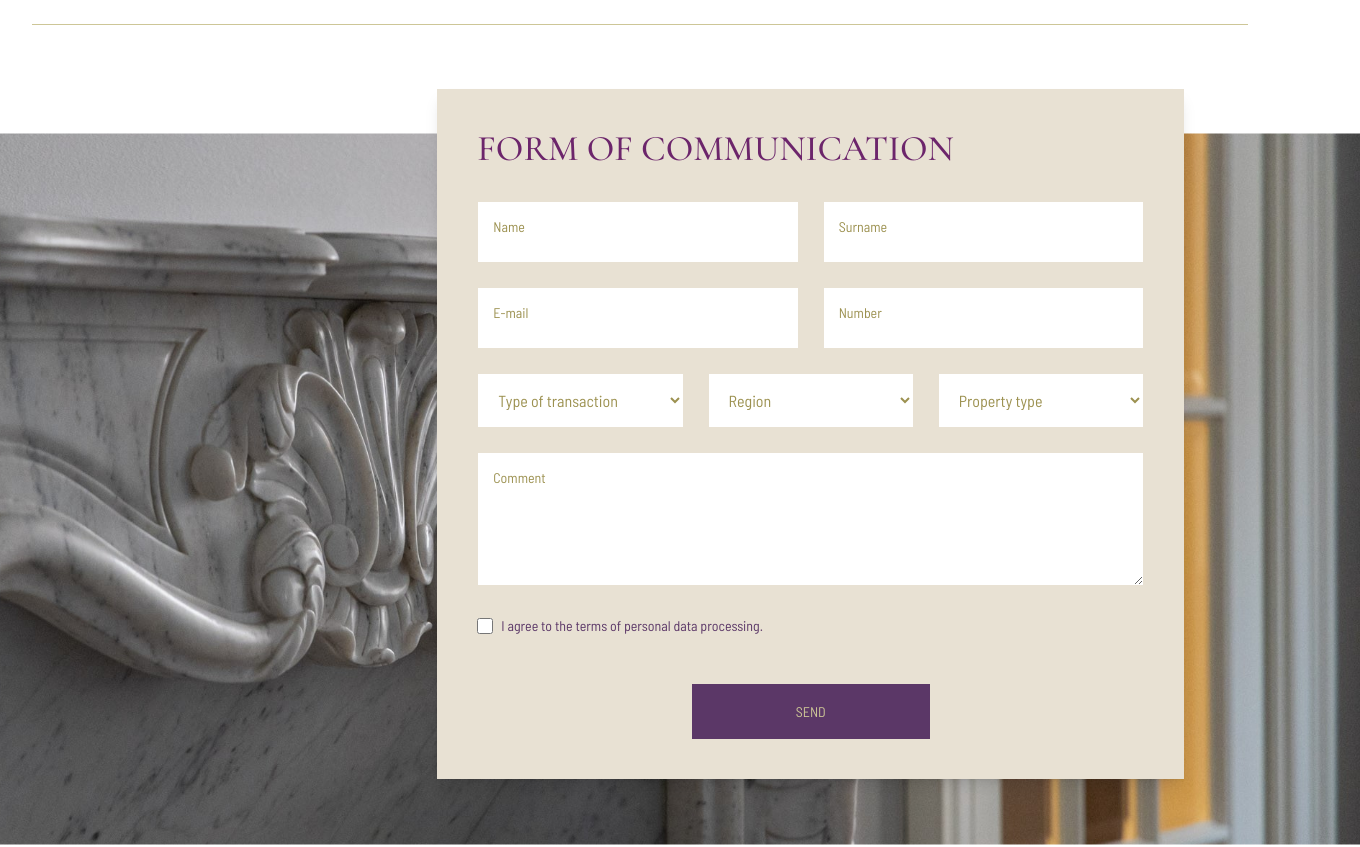
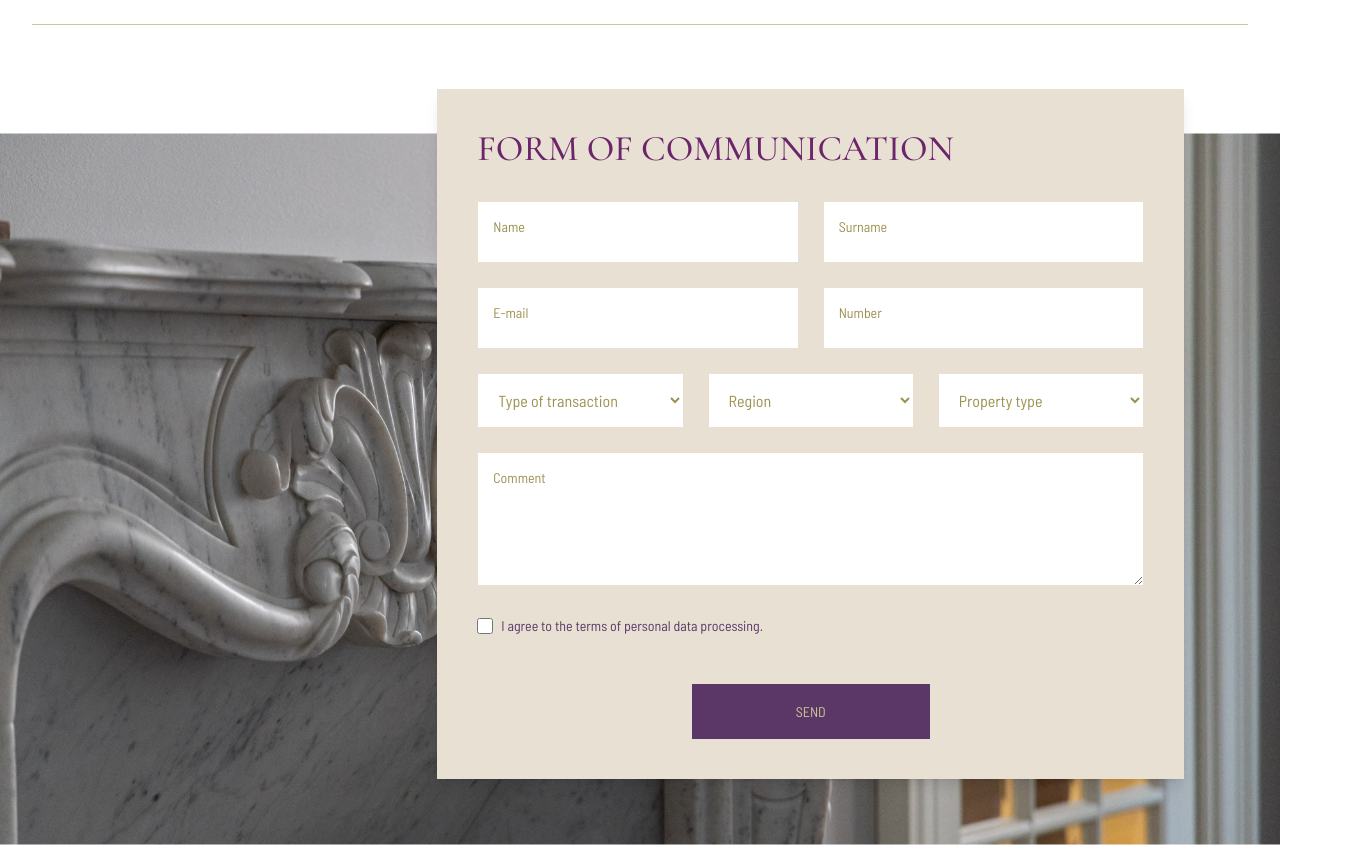
Before and after one commit to Mikelsons2003/GunaJasko, a React (Create React App) app: page / in a window 1280 px wide. Shown: the part 3680-4527 px from the top of the page, 1360 px wide, since content can reach past the window. Built offline with nearby package versions, Linux system fonts and the light colour scheme; no server answers.

Commit message:
fixing stuff

```diff
--- a/public/index.html
+++ b/public/index.html
@@ -27,7 +27,7 @@
       work correctly both with client-side routing and a non-root public URL.
       Learn how to configure a non-root public URL by running `npm run build`.
     -->
-    <title>React App</title>
+    <title>Guna Jasko</title>
   </head>
   <body>
     <noscript>You need to enable JavaScript to run this app.</noscript>
--- a/src/front-end/Website/ContactForm.js
+++ b/src/front-end/Website/ContactForm.js
@@ -24,10 +24,10 @@ export default function ContactForm() {
         <section className="bg-white w-full py-16 relative mt-16 min-h-screen">
             {/* Background Image */}
             <div
-                className="flex justify-center items-center w-[1440px] h-[711px] absolute top-1/2 left-1/2 transform -translate-x-1/2 -translate-y-1/2">
+                className="flex justify-center items-center w-full h-[711px] absolute top-1/2 left-1/2 transform -translate-x-1/2 -translate-y-1/2">
                 <LazyBackground
                     image={SazinasForma}
-                    className="w-[1440px] h-[711px]"
+                    className="w-full h-[711px]"
                 ></LazyBackground>
             </div>
 
--- a/src/front-end/Website/Objekti.js
+++ b/src/front-end/Website/Objekti.js
@@ -134,7 +134,7 @@ function Objekti() {
                         <span>&rarr;</span>
                         <span className="font-semibold">{t("objekti.liObjekti7")}</span>
                     </div>
-                    <div className="flex space-x-4">
+                    <div className="flex flex-col sm:flex-row sm:space-x-4 space-y-4 sm:space-y-0">
                         <button
                             onClick={() => handleSortChange("price")}
                             className="font-barlow400 flex justify-between items-center border border-[#9C9150] text-[#9C9150] w-[223px] h-[63px] px-4 py-2"
```
